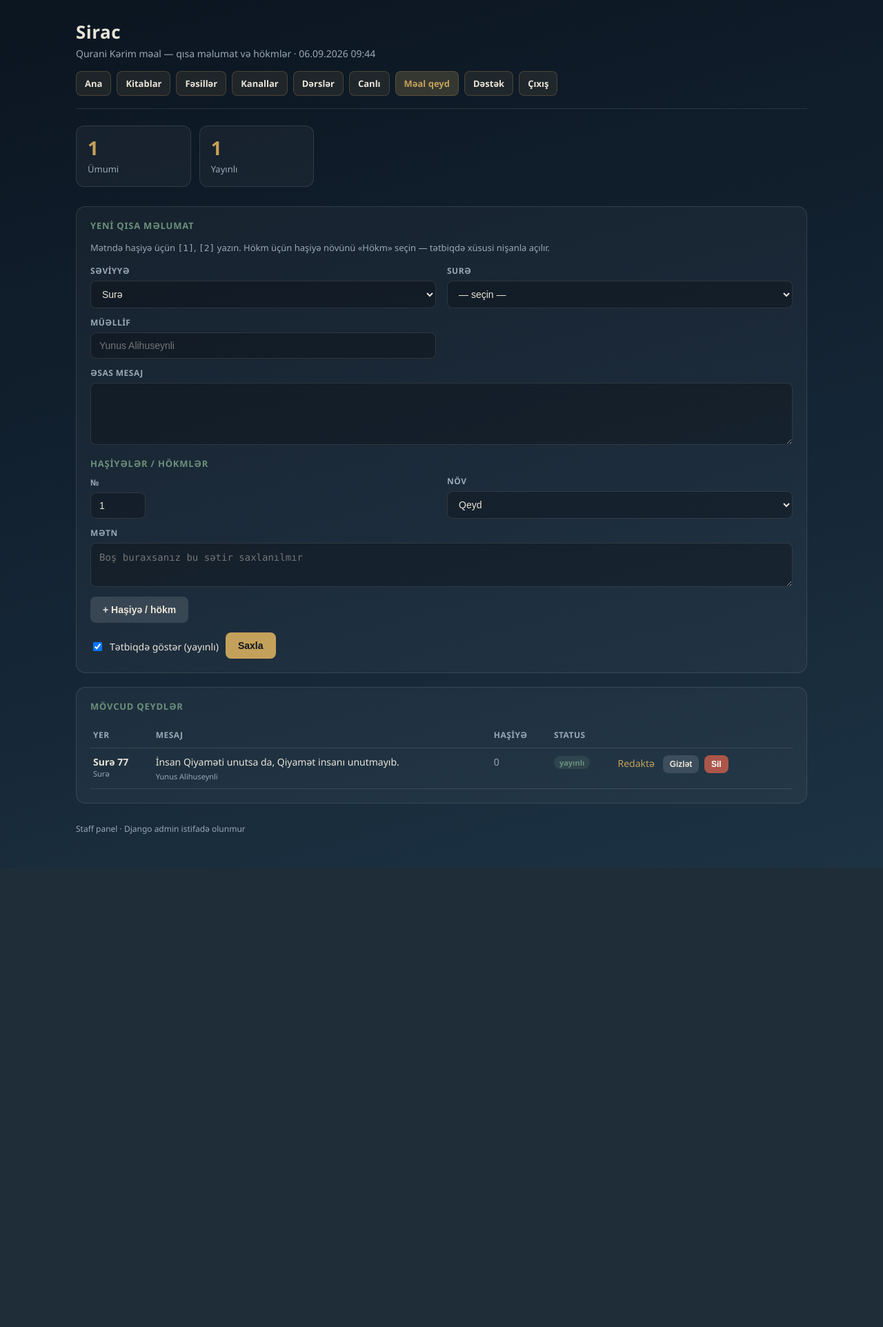
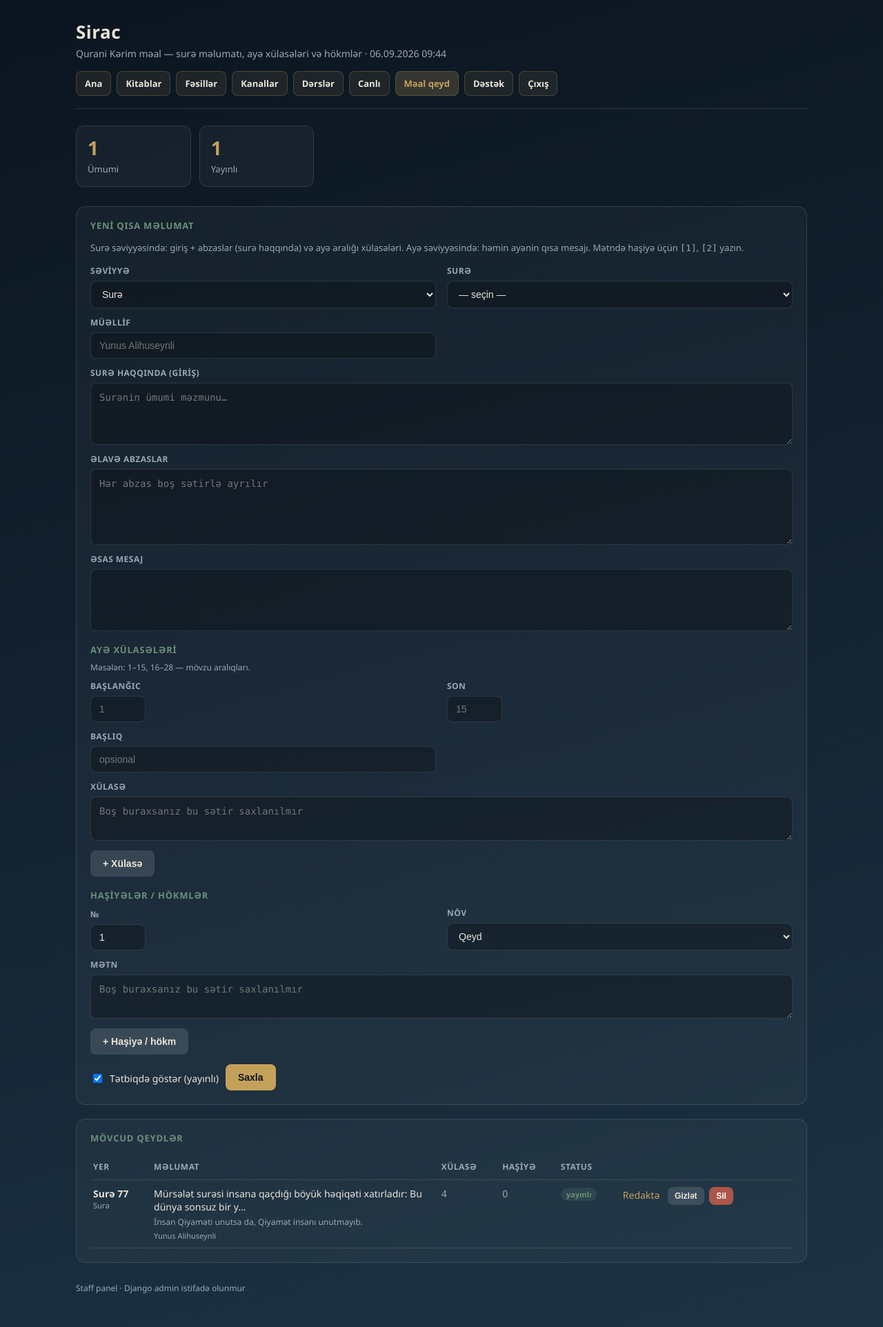
Before and after one commit to kamandaragasafli/siratul-elm, a Django app: page /panel/meal-notes/ in a window 1280 px wide. Shown: the whole page at 69% size. Before the commit the page ends 1209 px from the top, so only its background shows below. Run offline with Django 5.2, Linux system fonts and the light colour scheme; the visitor is signed in with stand-in values (Sample User, id 1); data comes from the database, SQL or seed files in the repository; data that the repository does not hold is empty.

Commit message:
Add surah meal info, ayah range summaries, and YouTube audio fixes.
Co-authored-by: Cursor <cursoragent@cursor.com>

```diff
--- a/api/admin.py
+++ b/api/admin.py
@@ -622,6 +622,7 @@ class QuranMealNoteAdmin(admin.ModelAdmin):
         'ayah',
         'intro',
         'paragraphs',
+        'summaries',
         'message',
         'author',
         'footnotes',
--- a/api/models.py
+++ b/api/models.py
@@ -372,6 +372,12 @@ class QuranMealNote(models.Model):
         blank=True,
         help_text='Mətn sətirləri siyahısı (JSON massiv).',
     )
+    summaries = models.JSONField(
+        'Ayə xülasələri',
+        default=list,
+        blank=True,
+        help_text='[{"from":1,"to":15,"title":"...","text":"..."}] — ayə aralıqları.',
+    )
     message = models.TextField('Əsas mesaj', blank=True, default='')
     author = models.CharField('Müəllif', max_length=200, blank=True, default='')
     footnotes = models.JSONField(
@@ -422,12 +428,43 @@ class QuranMealNote(models.Model):
             self.ayah = None
         if not isinstance(self.paragraphs, list):
             self.paragraphs = []
+        if not isinstance(self.summaries, list):
+            self.summaries = []
         if not isinstance(self.footnotes, list):
             self.footnotes = []
         super().save(*args, **kwargs)
 
     def to_pack_entry(self) -> dict:
         entry: dict = {}
+        if (self.intro or '').strip():
+            entry['intro'] = self.intro.strip()
+        paras = []
+        for p in self.paragraphs or []:
+            text = str(p or '').strip()
+            if text:
+                paras.append(text)
+        if paras:
+            entry['paragraphs'] = paras
+        summaries = []
+        for raw in self.summaries or []:
+            if not isinstance(raw, dict):
+                continue
+            try:
+                frm = int(raw.get('from'))
+                to = int(raw.get('to'))
+            except (TypeError, ValueError):
+                continue
+            text = str(raw.get('text') or '').strip()
+            if frm < 1 or to < frm or not text:
+                continue
+            item = {'from': frm, 'to': to, 'text': text}
+            title = str(raw.get('title') or '').strip()
+            if title:
+                item['title'] = title
+            summaries.append(item)
+        if summaries:
+            summaries.sort(key=lambda x: (x['from'], x['to']))
+            entry['summaries'] = summaries
         if (self.message or '').strip():
             entry['message'] = self.message.strip()
         if (self.author or '').strip():
--- a/api/templates/api/panel/meal_notes.html
+++ b/api/templates/api/panel/meal_notes.html
@@ -1,6 +1,6 @@
 {% extends "api/panel/base.html" %}
 {% block title %}Məal qısa məlumat — Sirac{% endblock %}
-{% block subtitle %}Qurani Kərim məal — qısa məlumat və hökmlər{% endblock %}
+{% block subtitle %}Qurani Kərim məal — surə məlumatı, ayə xülasələri və hökmlər{% endblock %}
 
 {% block content %}
 <div class="grid">
@@ -17,8 +17,9 @@
 <section class="form-panel">
   <h2>{% if form_id %}Redaktə #{{ form_id }}{% else %}Yeni qısa məlumat{% endif %}</h2>
   <p class="muted" style="margin:0 0 14px;font-size:13px;line-height:1.45">
+    Surə səviyyəsində: giriş + abzaslar (surə haqqında) və ayə aralığı xülasələri.
+    Ayə səviyyəsində: həmin ayənin qısa mesajı.
     Mətndə haşiyə üçün <code>[1]</code>, <code>[2]</code> yazın.
-    Hökm üçün haşiyə növünü «Hökm» seçin — tətbiqdə xüsusi nişanla açılır.
   </p>
   <form method="post">
     {% csrf_token %}
@@ -51,9 +52,66 @@
         <input type="text" name="author" value="{{ form_author }}" placeholder="Yunus Alihuseynli" />
       </div>
       <div class="field full">
+        <label>Surə haqqında (giriş)</label>
+        <textarea name="intro" style="min-height:90px" placeholder="Surənin ümumi məzmunu…">{{ form_intro }}</textarea>
+      </div>
+      <div class="field full">
+        <label>Əlavə abzaslar</label>
+        <textarea name="paragraphs" style="min-height:110px" placeholder="Hər abzas boş sətirlə ayrılır">{{ form_paragraphs }}</textarea>
+      </div>
+      <div class="field full">
         <label>Əsas mesaj</label>
         <textarea name="message" style="min-height:90px">{{ form_message }}</textarea>
       </div>
+    </div>
+
+    <div id="summaries-block" style="margin-top:18px">
+      <h2 style="margin-bottom:8px">Ayə xülasələri</h2>
+      <p class="muted" style="margin:0 0 10px;font-size:12px">Məsələn: 1–15, 16–28 — mövzu aralıqları.</p>
+      <div id="sum-rows">
+        {% for s in form_summaries %}
+        <div class="form-grid sum-row" style="margin-bottom:10px;align-items:end">
+          <div class="field" style="max-width:80px">
+            <label>Başlanğıc</label>
+            <input type="text" name="sum_from" value="{{ s.from }}" />
+          </div>
+          <div class="field" style="max-width:80px">
+            <label>Son</label>
+            <input type="text" name="sum_to" value="{{ s.to }}" />
+          </div>
+          <div class="field">
+            <label>Başlıq</label>
+            <input type="text" name="sum_title" value="{{ s.title }}" placeholder="opsional" />
+          </div>
+          <div class="field full">
+            <label>Xülasə</label>
+            <textarea name="sum_text" style="min-height:64px">{{ s.text }}</textarea>
+          </div>
+        </div>
+        {% empty %}
+        <div class="form-grid sum-row" style="margin-bottom:10px;align-items:end">
+          <div class="field" style="max-width:80px">
+            <label>Başlanğıc</label>
+            <input type="text" name="sum_from" value="" placeholder="1" />
+          </div>
+          <div class="field" style="max-width:80px">
+            <label>Son</label>
+            <input type="text" name="sum_to" value="" placeholder="15" />
+          </div>
+          <div class="field">
+            <label>Başlıq</label>
+            <input type="text" name="sum_title" value="" placeholder="opsional" />
+          </div>
+          <div class="field full">
+            <label>Xülasə</label>
+            <textarea name="sum_text" style="min-height:64px" placeholder="Boş buraxsanız bu sətir saxlanılmır"></textarea>
+          </div>
+        </div>
+        {% endfor %}
+      </div>
+      <button type="button" class="btn" id="sum-add" style="background:rgba(255,255,255,0.12);color:var(--text);margin-top:4px">
+        + Xülasə
+      </button>
     </div>
 
     <div style="margin-top:18px">
@@ -122,7 +180,8 @@
     <thead>
       <tr>
         <th>Yer</th>
-        <th>Mesaj</th>
+        <th>Məlumat</th>
+        <th>Xülasə</th>
         <th>Haşiyə</th>
         <th>Status</th>
         <th></th>
@@ -135,10 +194,12 @@
           <strong>{% if n.ayah %}{{ n.surah_label }} — ayə {{ n.ayah }}{% else %}{{ n.surah_label }}{% endif %}</strong>
           <div class="muted" style="font-size:11px">{{ n.get_scope_display }}</div>
         </td>
-        <td style="max-width:320px">
-          {% if n.message %}<div>{{ n.message|truncatechars:100 }}</div>{% endif %}
+        <td style="max-width:280px">
+          {% if n.intro %}<div>{{ n.intro|truncatechars:80 }}</div>{% endif %}
+          {% if n.message %}<div class="muted" style="font-size:12px;margin-top:4px">{{ n.message|truncatechars:80 }}</div>{% endif %}
           {% if n.author %}<div class="muted" style="font-size:11px;margin-top:4px">{{ n.author }}</div>{% endif %}
         </td>
+        <td class="muted">{{ n.summaries|length }}</td>
         <td class="muted">{{ n.footnotes|length }}</td>
         <td>
           <span class="badge {% if not n.is_published %}off{% endif %}">
@@ -191,17 +252,40 @@
   </div>
 </template>
 
+<template id="sum-row-tpl">
+  <div class="form-grid sum-row" style="margin-bottom:10px;align-items:end">
+    <div class="field" style="max-width:80px">
+      <label>Başlanğıc</label>
+      <input type="text" name="sum_from" value="" />
+    </div>
+    <div class="field" style="max-width:80px">
+      <label>Son</label>
+      <input type="text" name="sum_to" value="" />
+    </div>
+    <div class="field">
+      <label>Başlıq</label>
+      <input type="text" name="sum_title" value="" placeholder="opsional" />
+    </div>
+    <div class="field full">
+      <label>Xülasə</label>
+      <textarea name="sum_text" style="min-height:64px"></textarea>
+    </div>
+  </div>
+</template>
+
 <script>
 (function () {
   var scope = document.getElementById('meal-scope');
   var ayahField = document.getElementById('ayah-field');
-  function syncAyah() {
-    if (!scope || !ayahField) return;
-    ayahField.style.display = scope.value === 'ayah' ? '' : 'none';
+  var sumBlock = document.getElementById('summaries-block');
+  function syncScope() {
+    if (!scope) return;
+    if (ayahField) ayahField.style.display = scope.value === 'ayah' ? '' : 'none';
+    if (sumBlock) sumBlock.style.display = scope.value === 'surah' ? '' : 'none';
   }
   if (scope) {
-    scope.addEventListener('change', syncAyah);
-    syncAyah();
+    scope.addEventListener('change', syncScope);
+    syncScope();
   }
 
   var addBtn = document.getElementById('fn-add');
@@ -220,6 +304,15 @@
       rows.appendChild(node);
     });
   }
+
+  var sumAdd = document.getElementById('sum-add');
+  var sumRows = document.getElementById('sum-rows');
+  var sumTpl = document.getElementById('sum-row-tpl');
+  if (sumAdd && sumRows && sumTpl) {
+    sumAdd.addEventListener('click', function () {
+      sumRows.appendChild(sumTpl.content.cloneNode(true));
+    });
+  }
 })();
 </script>
 {% endblock %}
```
Also changed, not shown: api/audio.py (+25 -1 lines), api/dashboard.py (+49 -4 lines), api/migrations/0016_meal_note_summaries.py (added).
